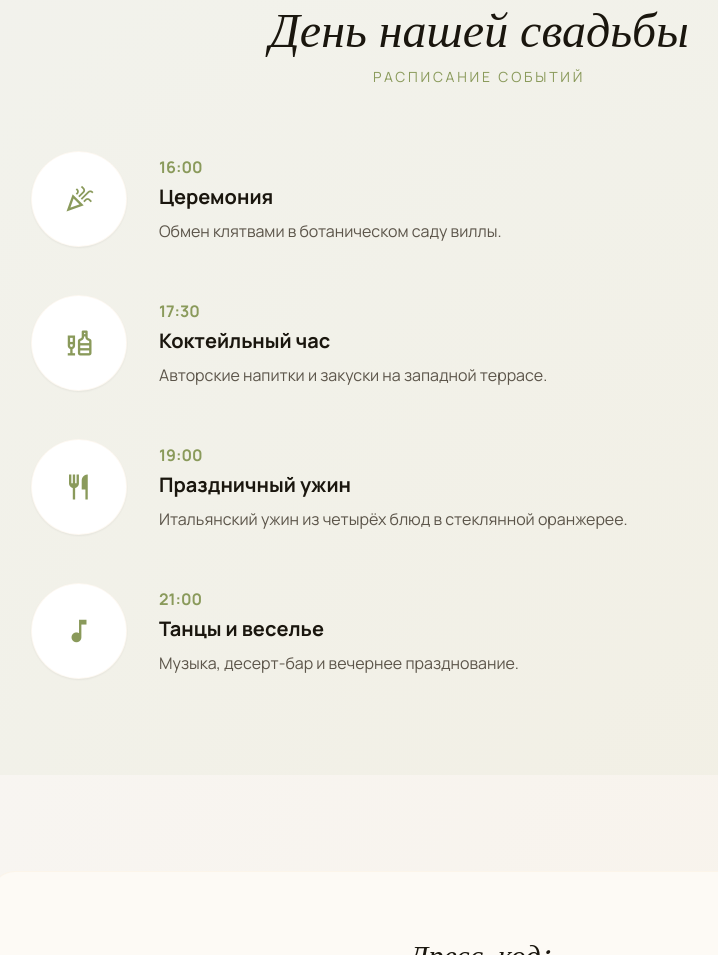
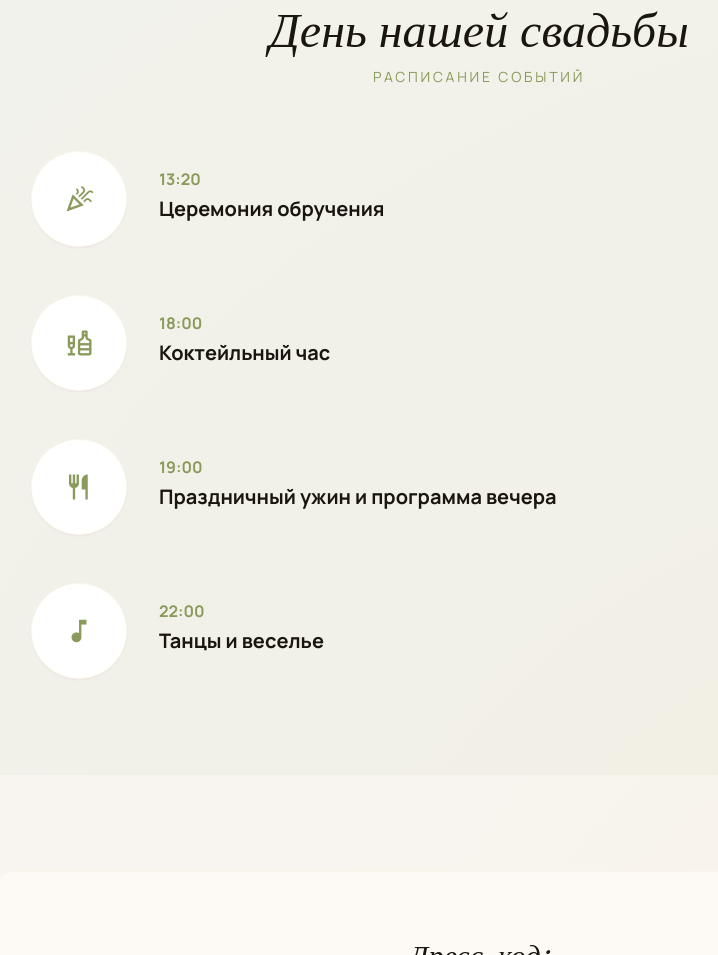
Before and after one commit to levital122/weddingsite4, a plain HTML site: page index.html in a window 1280 px wide. Shown: the part 3291-4246 px from the top of the page, without its empty margins (161-879 px from the left). Drawn offline with nearby package versions, Linux system fonts and the light colour scheme; a script that the page names is missing; a web font is replaced by a local one.

Commit message:
feat(ui): update wedding timeline schedule

```diff
--- a/index.html
+++ b/index.html
@@ -142,9 +142,8 @@
 <span class="material-symbols-outlined text-sage text-3xl">celebration</span>
 </div>
 <div class="flex-1">
-<span class="text-sage font-bold block mb-1">16:00</span>
-<h4 class="text-xl font-bold mb-2">Церемония</h4>
-<p class="text-[#5c554a]">Обмен клятвами в ботаническом саду виллы.</p>
+<span class="text-sage font-bold block mb-1">13:20</span>
+<h4 class="text-xl font-bold mb-2">Церемония обручения</h4>
 </div>
 </div>
 <!-- Item 2 -->
@@ -153,9 +152,8 @@
 <span class="material-symbols-outlined text-sage text-3xl">liquor</span>
 </div>
 <div class="flex-1">
-<span class="text-sage font-bold block mb-1">17:30</span>
+<span class="text-sage font-bold block mb-1">18:00</span>
 <h4 class="text-xl font-bold mb-2">Коктейльный час</h4>
-<p class="text-[#5c554a]">Авторские напитки и закуски на западной террасе.</p>
 </div>
 </div>
 <!-- Item 3 -->
@@ -165,8 +163,7 @@
 </div>
 <div class="flex-1">
 <span class="text-sage font-bold block mb-1">19:00</span>
-<h4 class="text-xl font-bold mb-2">Праздничный ужин</h4>
-<p class="text-[#5c554a]">Итальянский ужин из четырёх блюд в стеклянной оранжерее.</p>
+<h4 class="text-xl font-bold mb-2">Праздничный ужин и программа вечера</h4>
 </div>
 </div>
 <!-- Item 4 -->
@@ -175,9 +172,8 @@
 <span class="material-symbols-outlined text-sage text-3xl">music_note</span>
 </div>
 <div class="flex-1">
-<span class="text-sage font-bold block mb-1">21:00</span>
+<span class="text-sage font-bold block mb-1">22:00</span>
 <h4 class="text-xl font-bold mb-2">Танцы и веселье</h4>
-<p class="text-[#5c554a]">Музыка, десерт-бар и вечернее празднование.</p>
 </div>
 </div>
 </div>
```
Also changed, not shown: 1 other file.
